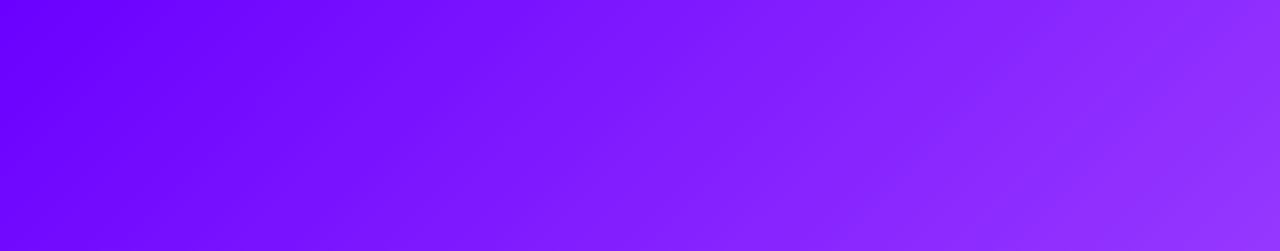
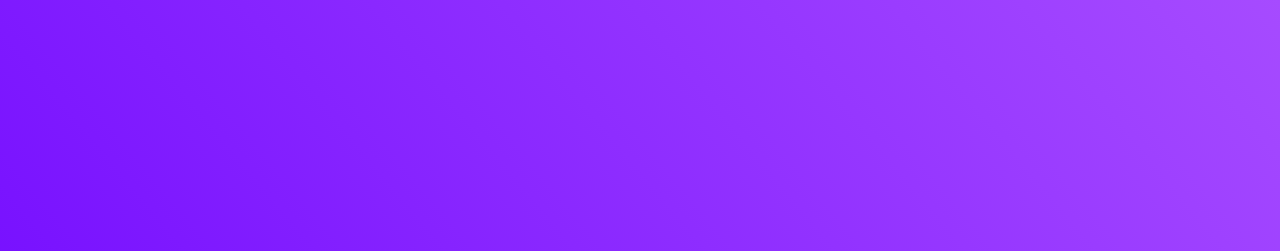
Before and after one commit to Error-game/Quickservice, a plain HTML site: page index.html in a window 1280 px wide. Shown: the top 251 px of the page. Drawn offline with Linux system fonts and the light colour scheme.

Commit message:
Update style.css

```diff
--- a/style.css
+++ b/style.css
@@ -1,7 +1,7 @@
 body {
   margin: 0;
   padding: 0;
-  background: linear-gradient(135deg, #6a00ff, #a64bff);
+  background: linear-gradient(230deg, #a64bff, #6a00ff);
   color: white;
   font-family: 'Segoe UI', sans-serif;
   display: flex;
```
